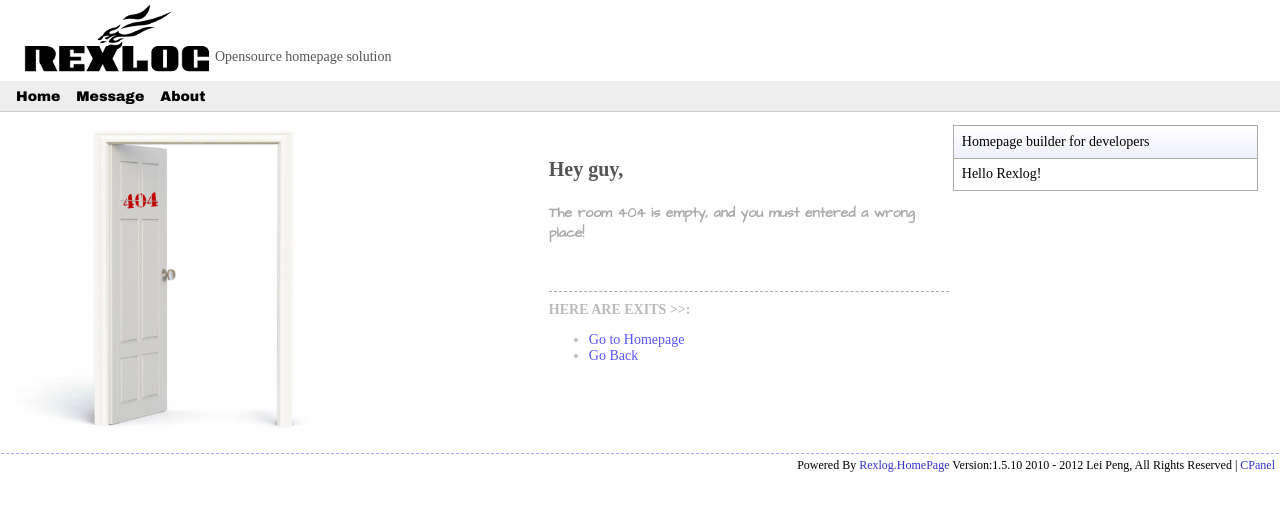
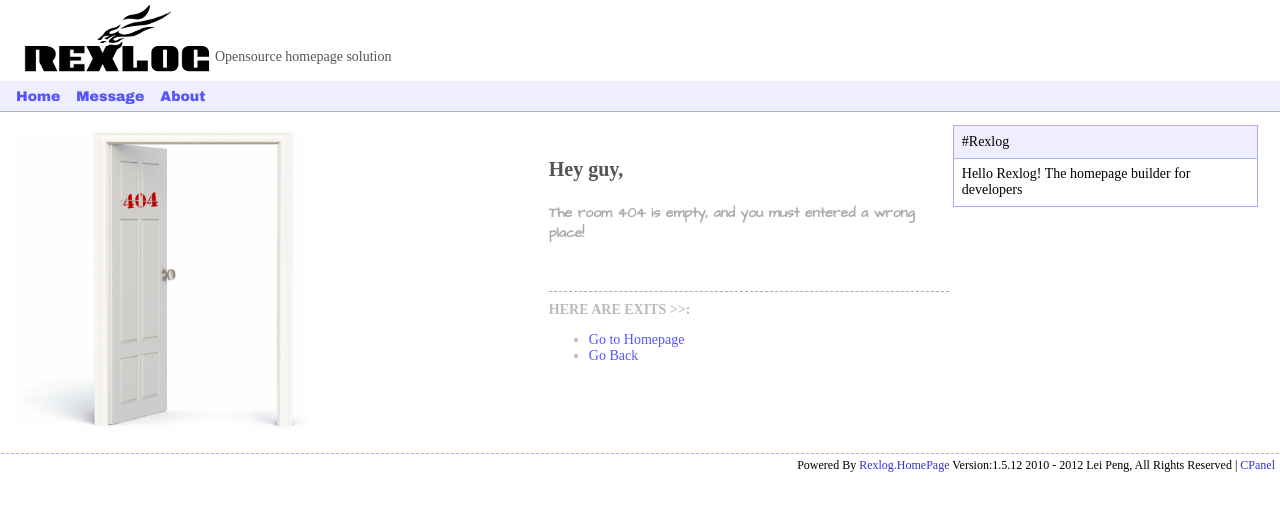
Before and after one commit to leyley/rexlog_legacy, a PHP site: page /?path=1 in a window 1280 px wide. Shown: the top 511 px of the page. Run offline with PHP 8.4, Linux system fonts and the light colour scheme; some web fonts are replaced.

Commit message:
Enable change

```diff
--- a/admin.php
+++ b/admin.php
@@ -57,7 +57,7 @@ which used to deal with highlight of code in <textarea>.
 	<table width="100%" border="0">
 		<tr>
 			<!--left cols-->
-			<td width="25%" valign="top" class="menu">
+			<td width="16%" valign="top" class="menu">
 				<?PHP if(user_level()<=0){?><div class="padding"><a href="#" onclick="show('setting')">Setting</a></div><?PHP } ?>
 				<div class="padding"><a href="#" onclick="show('user')">User</a></div>
 				<?PHP if(user_level()<=1){?><div class="padding"><a href="#" onclick="show('link')">Link</a></div><?PHP } ?>
--- a/css/layout.css
+++ b/css/layout.css
@@ -17,17 +17,17 @@ a:hover {text-decoration:underline;}
 .p128 {display:inline-block;width:128px;}
 .p176 {display:inline-block;width:176px;}
 .gin {width:320px;border:solid 1px #AAAAFF;}
-.gin:focus {background:#EEEEFF;border:solid 1px #000000;}
+.gin:focus {background:#EEEEFF;border:solid 1px #0000FF;}
 .garea {width:600px;height:240px;border:solid 1px #AAAAFF;background-color:transparent;}
-.garea:focus {background:#EEEEFF;}
-.gbtn{font-size:12px;font-weight:bold;color:#000000;background:#EEEEFF;border:solid 1px #AAAAFF;}
-.gbtn:hover {background:#FFFFFF;}
-.gbtn:active {background:#AAAAFF;}
+.garea:focus {background:#EEEEFF;border:solid 1px #0000FF;}
+.gbtn{font-size:12px;padding:4px 0px;font-weight:bold;color:#000000;background:#EEEEFF;border:solid 1px #AAAAFF;}
+.gbtn:hover {background:#EEEEFF;}
+.gbtn:active {background:#EEEEFF;border:solid 1px #0000FF;}
 .error_message {padding:4px;color:#FF0000;}
 .del_button:link, del_button:visited {text-decoration:none;color:#FF0000;}
 .del_button:hover {text-decoration:line-through;}
-.message {padding:8px; margin-bottom:9px;border:solid 1px #AAAAAA;white-space:normal;overflow:auto;word-wrap:break-word;}
-.message_time{padding:8px; margin:-8px;margin-bottom:7px;overflow:auto;background:#EEEEEE url('../image/sbk.png');border-bottom:solid 1px #AAAAAA;}
+.message {padding:8px; margin-bottom:9px;border:solid 1px #AAAAFF;white-space:normal;overflow:auto;word-wrap:break-word;}
+.message_time{padding:8px; margin:-8px;margin-bottom:7px;overflow:auto;background:#EEEEFF;border-bottom:solid 1px #AAAAFF;}
 .comment_quote{padding:4px;border:dashed 1px #AAAAFF}
 .gallery_block{margin-bottom:9px;}
 .gallery_title{padding:8px;font-weight:bold;background:url('../image/gbk.png') no-repeat;}
@@ -43,19 +43,19 @@ a:hover {text-decoration:underline;}
     	float:none;
 	margin:0px -5px;
 	padding:4px;
-	font-family:"Arial Black","Sans";font-size:14px;
+	font-family:"Arial Black","Console";font-size:14px;
 	font-weight:bolder;
-	border-bottom:solid 1px #ccc;
+	border-bottom:solid 1px #AAAAFF;
 	/* border-left:none;
 	border-right:none; */
 	/*background:#EEEEFF url('../image/nbk.png');*/
-	background:#eee;
+	background:#EEEEFF;
 }
 #navigation ul {margin-top:0px;padding:4px;list-style-type:none;}
 #navigation li {float:left;vertical-align:middle;}
-#navigation a, #navigation a:visited, #navigation a:link {margin:0px;padding:4px 8px;color:#000000;text-decoration:none;}
+#navigation a, #navigation a:visited, #navigation a:link {margin:0px;padding:4px 8px;color:#5555FF;text-decoration:none;}
 #navigation a:hover {color:#FF6600;}
-#navigation .onpath:visited, #navigation .onpath:link {border:solid 1px #ccc;border-bottom:solid 3px #FFF;background:#fff;}
+#navigation .onpath:visited, #navigation .onpath:link {border:solid 1px #AAAAFF;border-bottom:solid 3px #FFF;color:#000;background:#fff;}
 #navigation .onpath:hover {}
 #vector {margin-left:0px;margin-right:0px;padding:0px;width:100%;}
 #admin_contents {padding:4px;margin-top:9px;width:976px;}
@@ -64,7 +64,7 @@ a:hover {text-decoration:underline;}
 #contents .next {float:right;font-weight:bold;margin-top:-4px;}
 #side_bar {float:left;margin-top:13px;width:24%;}
 #side_bar .block {margin-bottom:7px;border:solid 1px #AAAAFF;}
-#side_bar .title {padding:8px;background:#EEEEFF url('../image/sbk.png');border-bottom:solid 1px #AAAAFF;}
+#side_bar .title {padding:8px;background:#EEEEFF;border-bottom:solid 1px #AAAAFF;}
 #side_bar .item {padding:4px;}
 #admin #side_bar {width:100%;}
 #about {padding:0px;border:solid 1px #AAAAFF;}
@@ -82,11 +82,11 @@ a:hover {text-decoration:underline;}
 #footer a, #footer a:link, #footer a:visited {text-decoration:none;color:#3333cc;}
 #footer a:hover {text-decoration:underline;}
 #admin {}
-#admin .menu{font-size:14px;}
-#admin .menu .padding {margin-right:9px;margin-bottom:7px;border:solid 1px #FFFFFF;border-left:solid 9px #EEEEFF;border-right:none;}
-#admin .menu .padding:hover {margin-right:9px;margin-bottom:7px;border:solid 1px #AAAAFF;border-left:solid 9px #AAAAFF;border-right:none;}
+#admin .menu{font-weight:bolder;font-family:"Arial Black","Console";font-size:12px;text-align:center;}
+#admin .menu .padding {margin-right:9px;margin-bottom:7px;padding:8px 0px;width:122px;height:18px;border:solid 1px #AAAAFF;background:#FFFFFF url("../image/mbk.png") no-repeat;background-position:1px 1px;}
+#admin .menu .padding:hover {margin-right:9px;margin-bottom:7px;padding:8px 0px;width:122px;height:18px;border:solid 1px #FFAAAA;background:#FFFFFF url("../image/ambk.png") no-repeat;background-position:1px 1px;}
 #admin .menu a, #admin .menu a:link, #admin .item a:visited {text-decoration:none;color:#000000;}
-#admin .menu a:hover {color:#FF6600;background-color:#FFFFFF;}
+#admin .menu a:hover {color:#FF6600;}
 .admin_header {font-weight:bold;border-bottom:dashed 1px #AAAAFF;}
 #login {padding:8px;border:solid 1px #AAAAFF;}
 #login .header {padding:8px;margin:-4px;margin-top:-8px;font-size:14px;background:#EEEEFF;border-bottom:solid 1px #AAAAFF;}
--- a/data/config.side_bar.php
+++ b/data/config.side_bar.php
@@ -1,6 +1,7 @@
 <div class="message">
 	<div class="message_time">
-		Homepage builder for developers
+		#Rexlog
 	</div>
 		Hello Rexlog!
+		The homepage builder for developers
 </div>
--- a/index.php
+++ b/index.php
@@ -81,7 +81,7 @@ $subtitle=$_GET['path']?$_GET['path']:"home";
 	<!--footer-->
 	<div id="footer">
 		Powered By <a href="http://www.rexlog.co.cc" target="_blank">Rexlog.HomePage</a>
-		Version:1.5.10 2010 - 2012 Lei Peng, All Rights Reserved |
+		Version:1.5.12 2010 - 2012 Lei Peng, All Rights Reserved |
 		<a href="?path=admin">CPanel</a>
 	</div>
 </div>
--- a/plugin/comment/ajax.comment.php
+++ b/plugin/comment/ajax.comment.php
@@ -45,7 +45,7 @@ switch($_POST['action'])
 					echo "<div class='comment_item'>
 					<div class='padding'>#$floor
 					";
-					if(user_level()<=1 && user_level()>=0)
+					if(@log_check())
 					{
 						echo "<a href='#' onclick='comment_del(\"".$arycmt[$i]['time']."\")'>(X)</a> ";
 					}
```
Also changed, not shown: plugin/attachment/display.attachment.php (+10 -1 lines), image/gbk.png (deleted), image/nbk.png (deleted), image/sbk.png (deleted), 1 other file.
